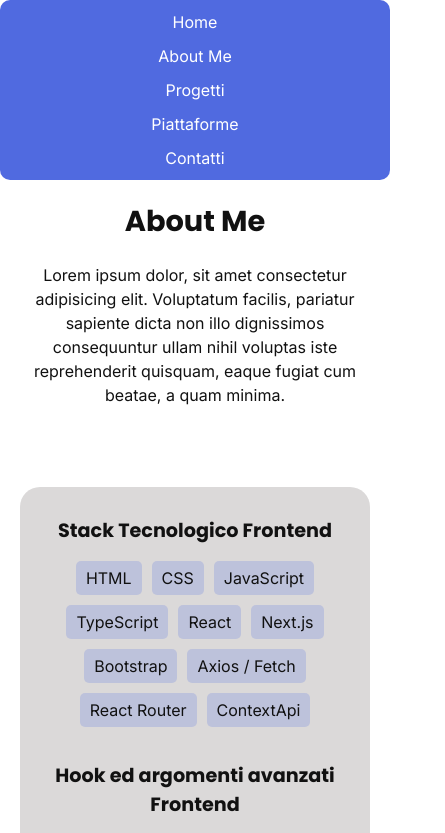
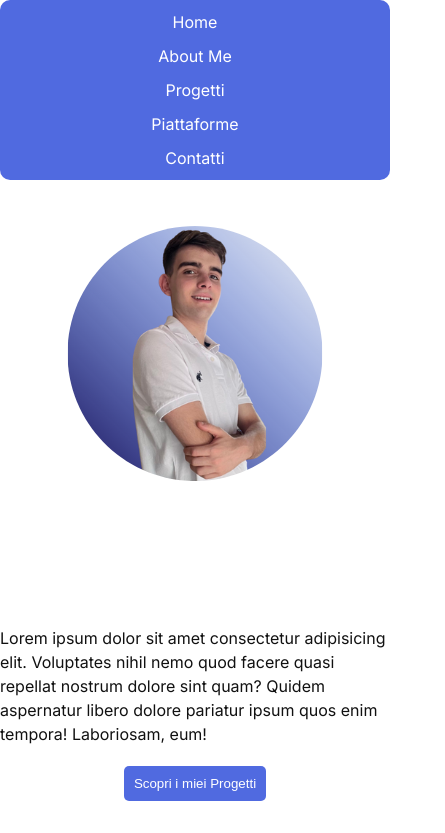
Before and after one commit to GiuseppeLiGioi/personal-portfolio, a React (Vite) app: page / in a window 390 px wide. Shown: the top 833 px of the page, 445 px wide, since content can reach past the window. Built offline with nearby package versions, Linux system fonts and the light colour scheme.

Commit message:
added. structure of hero component and style just mobile

```diff
--- a/src/Components/Hero.jsx
+++ b/src/Components/Hero.jsx
@@ -1,5 +1,19 @@
 export default function Hero(){
     return(
-        <h2>sono hero</h2>
+        <div className="container-hero">
+            <div className="container-img-hero">
+               <img src="/logo-portfolio.png" alt="Foto Personale"/>
+            </div>
+
+            <div className="container-hero-info">
+                <p>Lorem ipsum dolor sit amet consectetur adipisicing elit.
+                Voluptates nihil nemo quod facere quasi repellat nostrum dolore sint quam? Quidem aspernatur libero dolore pariatur ipsum quos enim tempora! Laboriosam, eum!
+                </p>
+
+                <button className="btn-hero">
+                   Scopri i miei Progetti
+                </button>
+            </div>
+        </div>
     )
 }
--- a/src/pages/HomePage.jsx
+++ b/src/pages/HomePage.jsx
@@ -8,8 +8,8 @@ import ContactFooter from "../Components/ContactFooter"
 export default function HomePage(){
     return(
        <>
-
      <Navbar />
+     <Hero />
      <About />
 
 
--- a/src/styles/index.css
+++ b/src/styles/index.css
@@ -148,3 +148,37 @@ li {
     transform: translateY(0);
   }
 }
+
+
+.container-hero{
+  display: flex;
+  flex-direction: column;
+  justify-content: center;
+  align-items: center;
+  max-width: 600px;
+  margin: 0 auto;
+}
+
+.container-img-hero{
+  padding-top: 120px;
+}
+
+.container-hero-info{
+  display: flex;
+  flex-direction: column;
+  justify-content: center;
+  align-items: center;
+  gap: 20px;
+}
+
+.container-hero-info p{
+  font-size: 1rem;
+}
+
+.btn-hero{
+  background-color: rgba(71, 99, 223, 0.95);
+  border-radius: 5px;
+  padding: 10px;
+  color: white;
+  border: none;
+}
```
Also changed, not shown: public/logo-portfolio.png (added).
